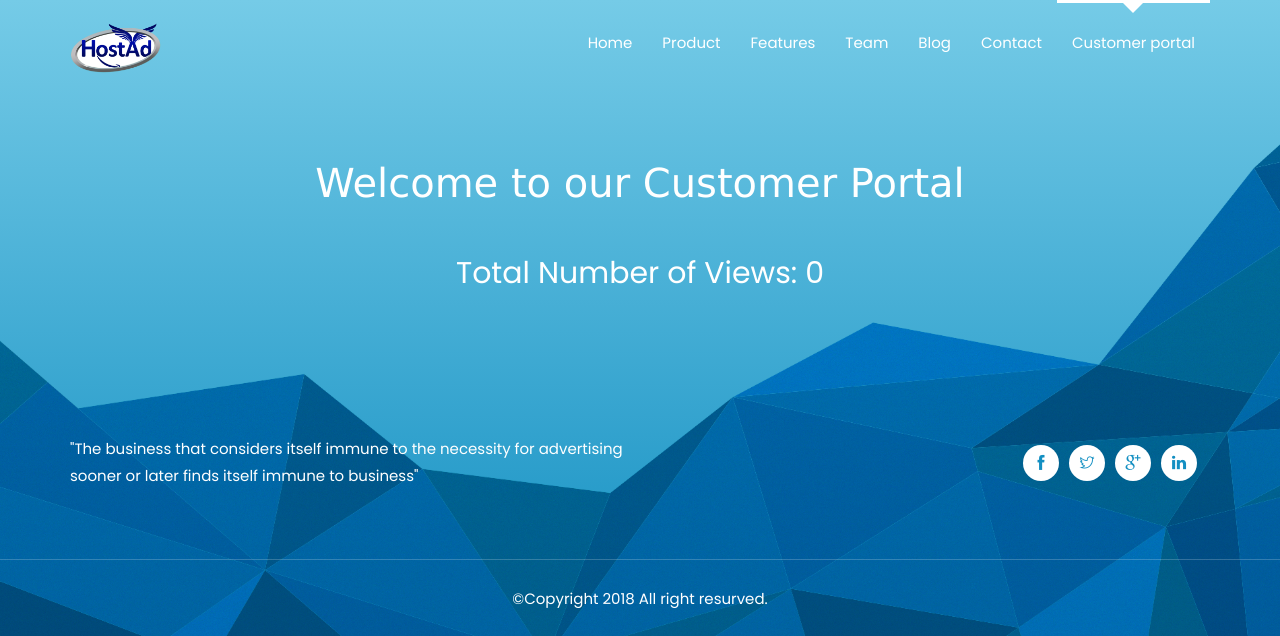
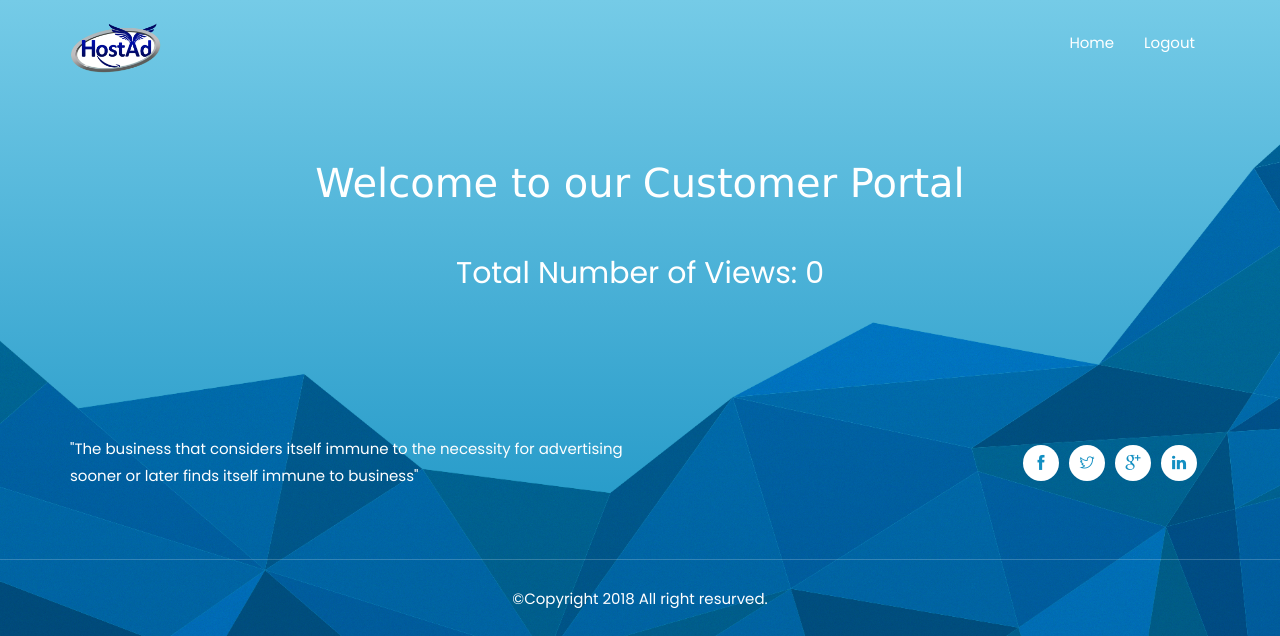
Before and after one commit to rock252/hostad, a Django app: page /customer_portal1/ in a window 1280 px wide. Shown: the top 636 px of the page. Run offline with Django 3.2, Linux system fonts and the light colour scheme; the visitor is signed in with stand-in values (Sample User, id 1); data that the repository does not hold is empty; some libraries are stand-ins or nearby versions.

Commit message:
logout added

```diff
--- a/accounts/templates/accounts/login.html
+++ b/accounts/templates/accounts/login.html
@@ -58,7 +58,7 @@
             <!--Logo/-->
             <nav class="collapse navbar-collapse" id="primary-menu">
                 <ul class="nav navbar-nav navbar-right">
-                    <li class="active"><a href="{% url 'home' %}">Home</a></li>
+                    <li><a href="{% url 'home' %}">Home</a></li>
                     <li><a href="{% url 'features' %}">Product</a></li>
                     <li><a href="{% url 'service' %}">Features</a></li>
                    <!-- <li><a href="{% url 'pricing' %}">Pricing</a></li> -->
@@ -66,7 +66,7 @@
                     <!--<li><a href="{% url 'faq' %}">FAQ</a></li>-->
                     <li><a href="{% url 'blog' %}">Blog</a></li>
                     <li><a href="{% url 'contact' %}">Contact</a></li>
-                    <li><a href="#con">Customer portal</a></li>
+                    <li class="active"><a href="#con">Customer portal</a></li>
                 </ul>
             </nav>
         </div>
--- a/accounts/urls.py
+++ b/accounts/urls.py
@@ -3,5 +3,6 @@
 
 urlpatterns = [
     url(r'^login/$', views.user_login, name='first'),
+    url(r'^logout/$', views.user_logout, name='log_out'),
 
 ]
--- a/udn/templates/udn/customer_portal1.html
+++ b/udn/templates/udn/customer_portal1.html
@@ -60,33 +60,15 @@
             <nav class="collapse navbar-collapse" id="primary-menu">
                 <ul class="nav navbar-nav navbar-right">
 
-                    <li class="active">
+                    <li>
                        <a href="{% url 'home' %}">Home</a>
                     </li>
 
                     <li>
-                        <a href="{% url 'features' %}">Product</a>
+                        <a href="{% url 'log_out' %}">Logout</a>
                     </li>
 
-                    <li>
-                        <a href="{% url 'service' %}">Features</a>
-                    </li>
 
-                    <li>
-                        <a href="{% url 'team' %}">Team</a>
-                    </li>
-
-                    <li>
-                        <a href="{% url 'blog' %}">Blog</a>
-                    </li>
-
-                    <li>
-                        <a href="{% url 'contact' %}">Contact</a>
-                    </li>
-
-                    <li>
-                        <a href="#con">Customer portal</a>
-                    </li>
 
                 </ul>
             </nav>
```
Also changed, not shown: accounts/views.py (+7 -0 lines).
